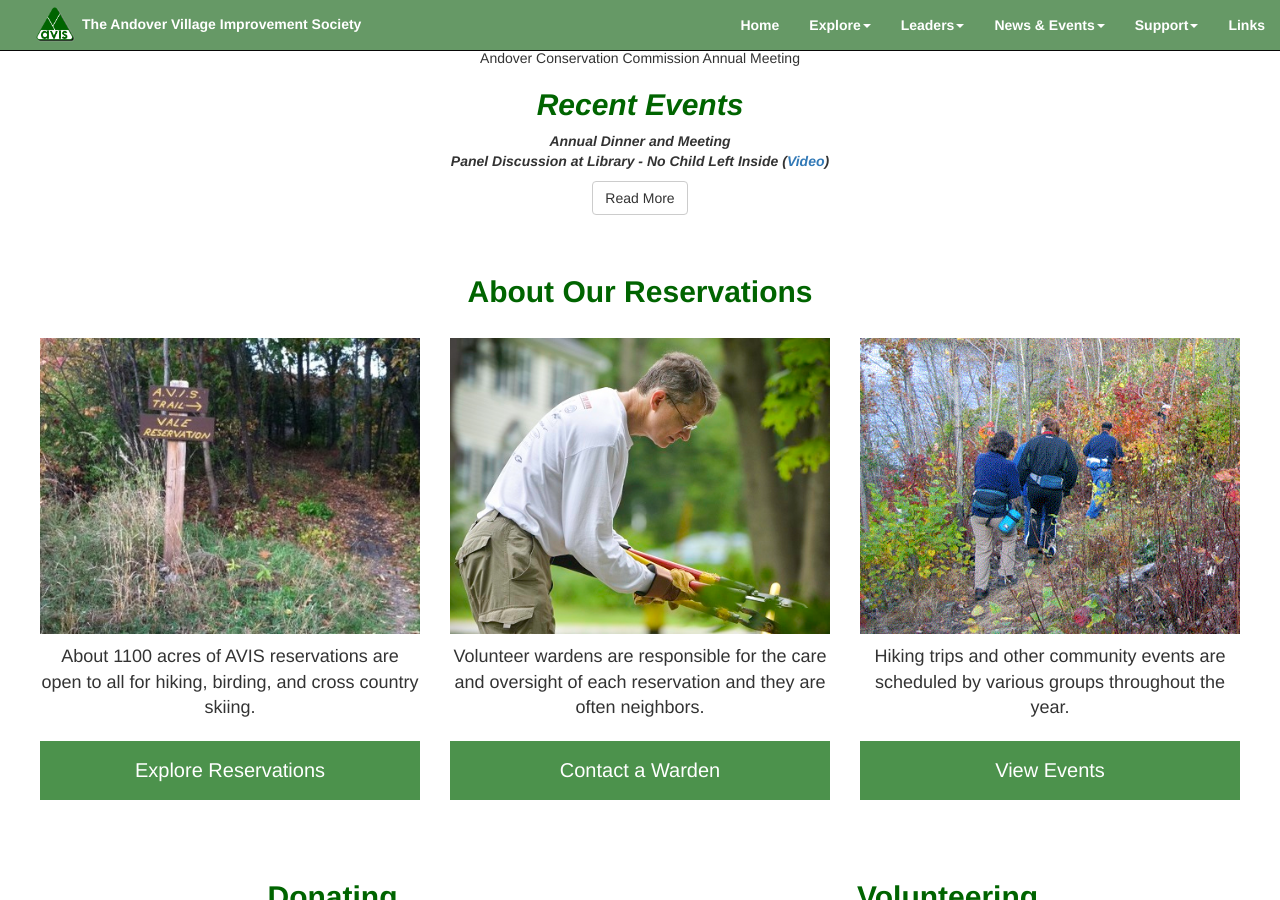
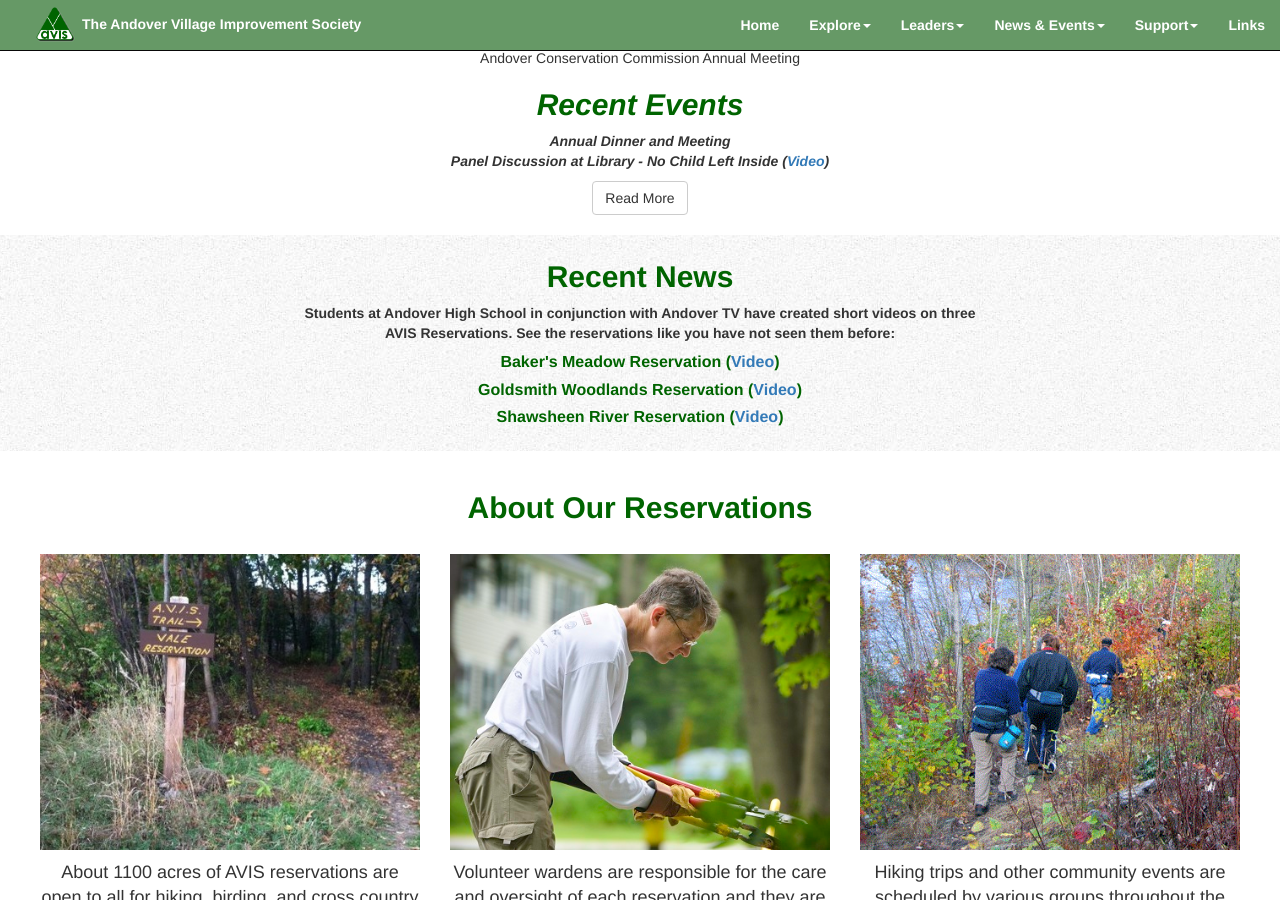
Before and after one commit to avisandover/avis-website, a Jekyll site: the page built from index.html, in a window 1280 px wide and 900 px high, scrolled down 571 px. Built offline with Jekyll 4.4.1, drawn with Linux system fonts in a browser that asks for light colours.

Commit message:
Added Videos of Reservations to Recent News

```diff
--- a/index.html
+++ b/index.html
@@ -36,6 +36,20 @@
       </div>
     </section>
 
+
+    <section class="row gray-row">
+      <div class="col-xs-12">
+        <div>
+          <h2>Recent News</h2>
+          <p>Students at Andover High School in conjunction with Andover TV have created short videos on three AVIS Reservations. See the reservations like you have not seen them before:</p>
+           <h4>Baker's Meadow Reservation (<a href="https://www.youtube.com/watch?v=7KtvVe5RipA" target=_blank">Video</a>)</h4>
+           <h4>Goldsmith Woodlands Reservation (<a href="https://www.youtube.com/watch?v=iIRXyUV-EKc" target=_blank">Video</a>)</h4>
+           <h4>Shawsheen River Reservation (<a href="https://www.youtube.com/watch?v=aqMcRdrL6DA" target=_blank">Video</a>)</h4>
+        </div>
+      </div>
+    </section>
+
+
     <section id="reservations">
       <h2>About Our Reservations</h2>
       <div class="row">
```
